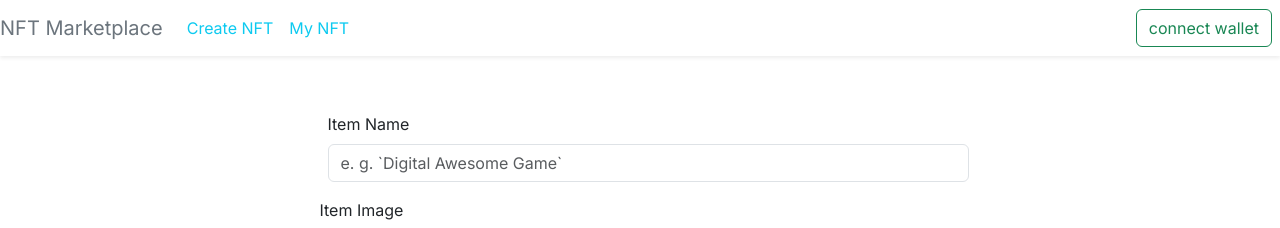
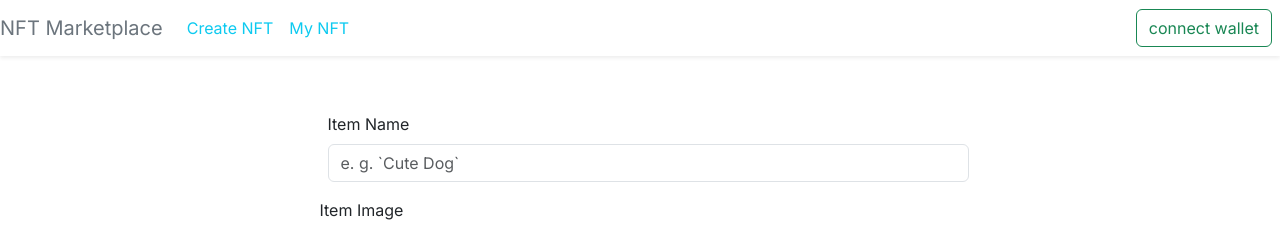
Before and after one commit to Oladayo-Ahmod/an_nft_marketplace, a Next.js app in the folder frontend/: page /create-nft in a window 1280 px wide. Shown: the top 228 px of the page. Built offline with nearby package versions, Linux system fonts and the light colour scheme.

Commit message:
modify components

```diff
--- a/frontend/src/app/components/Create.jsx
+++ b/frontend/src/app/components/Create.jsx
@@ -16,7 +16,7 @@ import { MarketplaceContext } from "../../../contexts/Marketplace";
                                 <div className="col-md-12 m-2">
                                     <div className="input-box">
                                         <label for="name" className="form-label">Item Name</label>
-                                        <input id="name" className='form-control' placeholder="e. g. `Digital Awesome Game`" onChange={e => setFormData({...formData, name : e.target.value  })} />
+                                        <input id="name" className='form-control' placeholder="e. g. `Cute Dog`" onChange={e => setFormData({...formData, name : e.target.value  })} />
                                     </div>
                                 </div>
 
--- a/frontend/src/app/components/Mynft.jsx
+++ b/frontend/src/app/components/Mynft.jsx
@@ -49,6 +49,8 @@ const Mynft =()=>{
                     {
                         userNftData? userNftData.map((nft,i)=>(
                             <div className='col col-md-3'>
+                                <h3>My purchased NFTs </h3>
+
                             <small className="text-info fw-bold caption caption-tp ">{nft.name} </small>
                             <div className="col-container rounded">
                                 <Image className='image'  loader={()=>nft.image} src={nft.image} width={200} height={200} alt={nft.name} />
--- a/frontend/src/app/components/Render.jsx
+++ b/frontend/src/app/components/Render.jsx
@@ -8,7 +8,7 @@ const Render =()=>{
 
    useEffect(()=>{
     allListedNfts()
-    console.log(nftData)
+    // console.log(nftData)
    },[allListedNfts])
     return (
         <>
```
